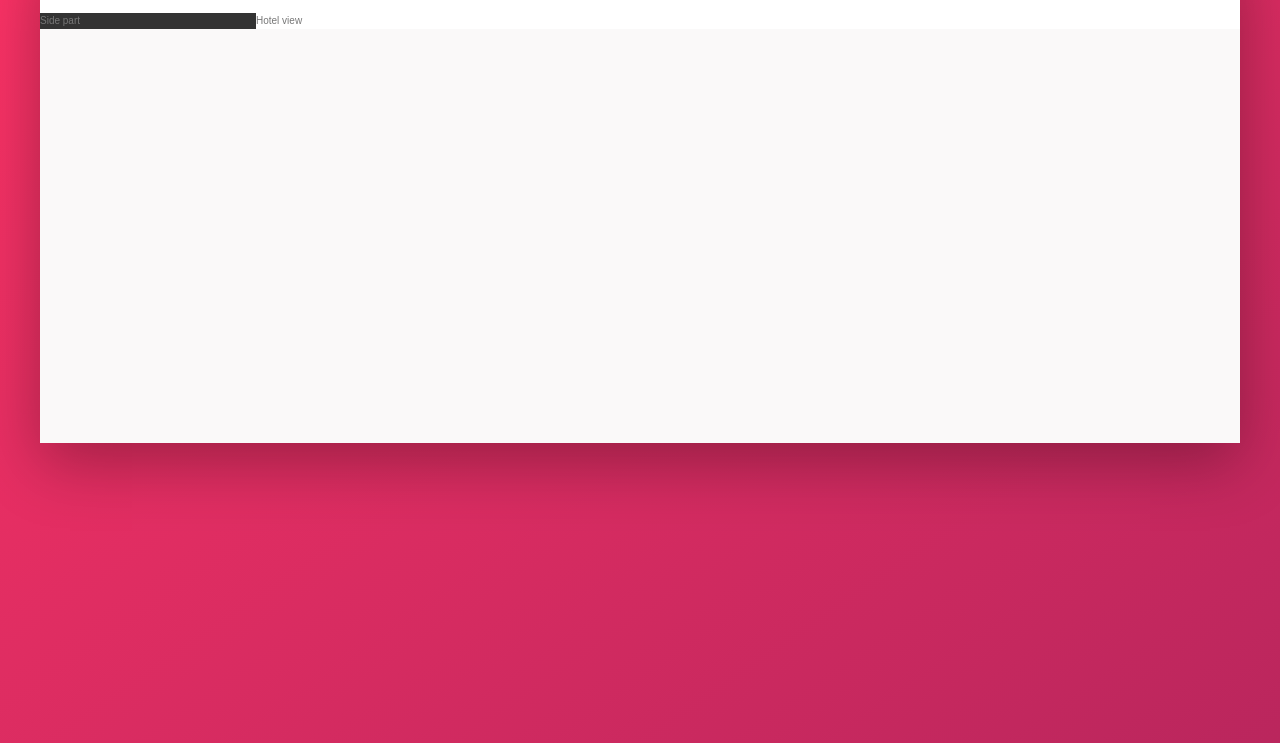
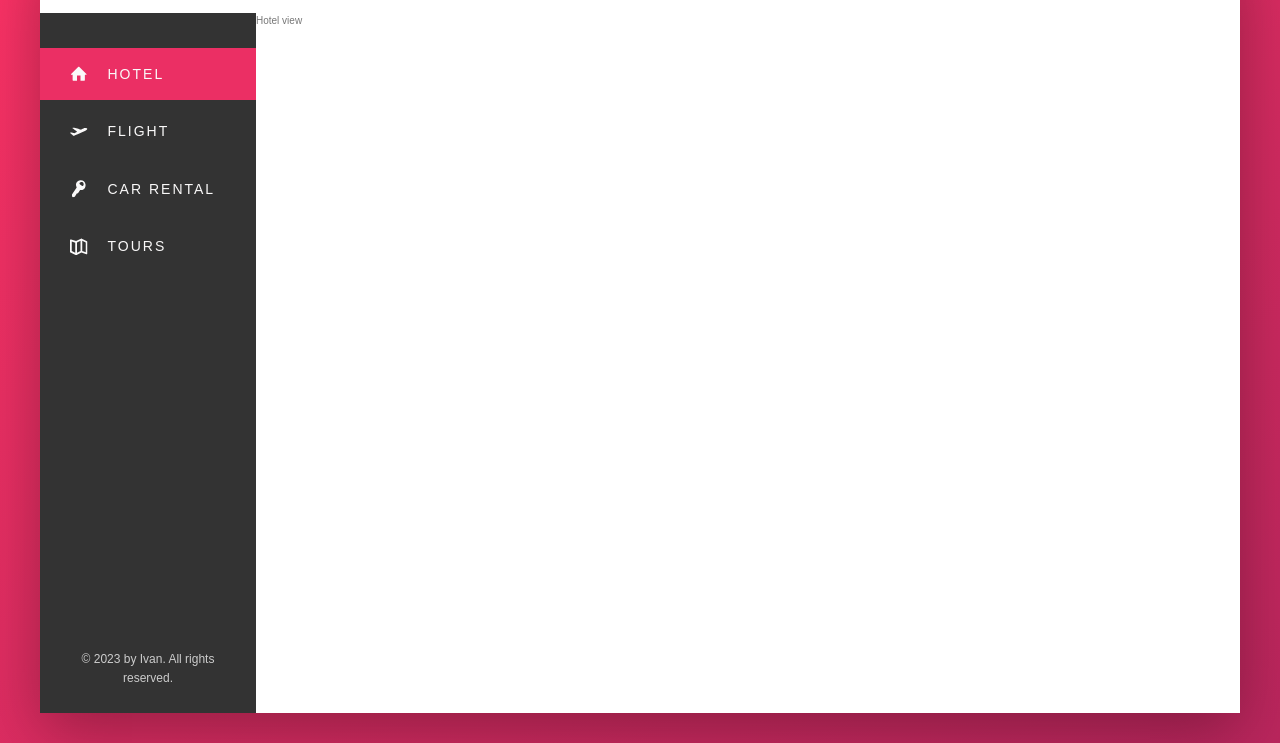
Before and after one commit to IvanRadovic/Trillo----CSS, a website: page index.html in a window 1280 px wide. Shown: the part 137-880 px from the top of the page. Drawn offline with Linux system fonts and the light colour scheme.

Commit message:
Making Navigation - Sidebar w

```diff
--- a/index.html
+++ b/index.html
@@ -47,7 +47,44 @@
         <div class="content">
             <!-- -- sidebar -- -->
             <nav class="sidebar">
-                Side part
+                <ul class="side-nav">
+                    <li class="side-nav__item side-nav__item--active">
+                        <a href="#" class="side-nav__link">
+                            <svg class="side-nav__icon">
+                                <use xlink:href="img/sprite.svg#icon-home"></use>
+                            </svg>
+                            <span>Hotel</span>
+                        </a>
+                    </li>
+                    <li class="side-nav__item">
+                        <a href="#" class="side-nav__link">
+                            <svg class="side-nav__icon">
+                                <use xlink:href="img/sprite.svg#icon-aircraft-take-off"></use>
+                            </svg>
+                            <span>Flight</span>
+                        </a>
+                    </li>
+                    <li class="side-nav__item">
+                        <a href="#" class="side-nav__link">
+                            <svg class="side-nav__icon">
+                                <use xlink:href="img/sprite.svg#icon-key"></use>
+                            </svg>
+                            <span>Car rental</span>
+                        </a>
+                    </li>
+                    <li class="side-nav__item">
+                        <a href="#" class="side-nav__link">
+                            <svg class="side-nav__icon">
+                                <use xlink:href="img/sprite.svg#icon-map"></use>
+                            </svg>
+                            <span>Tours</span>
+                        </a>
+                    </li>
+                </ul>
+
+                <div class="legal">
+                    &copy; 2023 by Ivan. All rights reserved.
+                </div>
             </nav>
             <!-- -- hotel-view -- -->
             <main class="hotel-view">
--- /dev/null
+++ b/sass/components/_legal.scss
@@ -0,0 +1,6 @@
+.legal{
+    font-size: 1.2rem;
+    text-align: center;
+    padding: 2.5rem;
+    color: var(--color-light-4);
+}
--- /dev/null
+++ b/sass/components/_side-navigation.scss
@@ -0,0 +1,61 @@
+.side-nav{
+    font-size: 1.4rem;
+    list-style: none;
+    margin-top: 3.5rem;
+
+    &__item{
+        position: relative;
+
+        &:not(:last-child){
+            margin-bottom: .5rem
+        };
+    }
+
+    &__item::before{
+        content: "";
+        position: absolute;
+        top: 0;
+        left: 0;
+        height: 100%;
+        width: 3px;
+        background-color: var(--color-primary);
+        transform: scaleY(0);
+        transition: transform .2s,
+                    width .4s cubic-bezier(1,0,0,1) .2s,
+                    background-color .1s;
+    }
+
+    &__item:hover::before,
+    &__item--active::before{
+        transform: scaleY(1);
+        width: 100%;
+    }
+
+    &__item:active::before{
+        background-color: var(--color-primary-light);
+    }
+
+    &__link:link,
+    &__link:visited{
+        color: var(--color-light-1);
+        text-decoration: none;
+        text-transform: uppercase;
+        display: block;
+        padding: 1.5rem 3rem;
+        position: relative;
+        top: 0;
+        z-index: 10;
+        letter-spacing: 0.2rem;
+        display: flex;
+        align-items: center;
+    }
+
+    &__icon{
+        width: 1.75rem;
+        height: 1.75rem;
+        margin-right: 2rem;
+        fill: currentColor;
+    }
+
+
+}
--- a/sass/layout/_hotel-view.scss
+++ b/sass/layout/_hotel-view.scss
@@ -1,4 +1,5 @@
 .hotel-view{
     background-color: #ffff;
+    height: 70rem;
     flex: 1;
 }
--- a/sass/layout/_sidebar.scss
+++ b/sass/layout/_sidebar.scss
@@ -1,4 +1,7 @@
 .sidebar{
     background-color: var( --color-grey-1);
     flex: 0 0 18%;
+    display: flex;
+    flex-direction: column;
+    justify-content: space-between;
 }
--- a/sass/main.scss
+++ b/sass/main.scss
@@ -5,6 +5,8 @@
 @import "components/logo";
 @import "components/search-box";
 @import "components/user-nav";
+@import "components/side-navigation";
+@import "components/legal";
 
 
 /* -- layout -- */
```
Also changed, not shown: sass/main.css, 1 other file.
